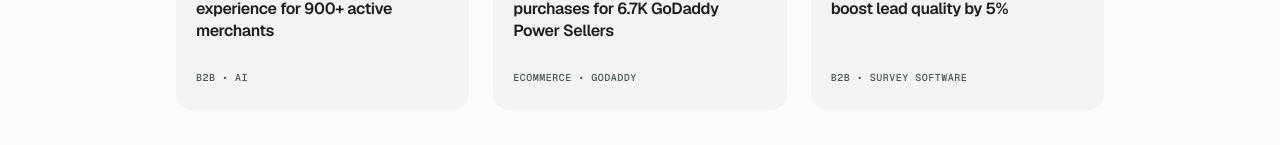
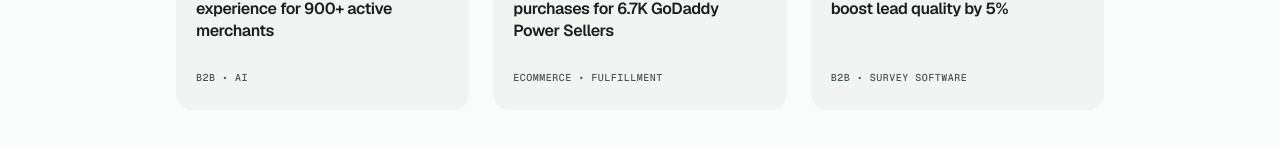
Before and after one commit to omguillermo/portfolio-gemini-v0, a Next.js app: page / in a window 1280 px wide. Shown: the part 807-952 px from the top of the page. Built offline with nearby package versions, Linux system fonts and the light colour scheme.

Commit message:
fix(tags): update GoDaddy tag to abstract ECOMMERCE • FULFILLMENT for consistency

```diff
--- a/data/projects.ts
+++ b/data/projects.ts
@@ -105,7 +105,7 @@ export const projectsData: Record<string, ProjectData> = {
     subtitle: "Improving the order fulfillment process for Power Sellers by natively integrating ShipEngine into the GoDaddy Commerce ecosystem.",
     role: "Senior Product Designer",
     timeline: "4 Months (Released July 2022)",
-    tag: "ECOMMERCE • GODADDY",
+    tag: "ECOMMERCE • FULFILLMENT",
     metric: "6.7K Merchants",
     thumbnail: "/projects/godaddy-labels/godaddy-shippinglabels-cover-temp.png",
     impact: "6,722 active merchants (+236% increase over legacy tool) purchased 7,521 shipping labels in the first 3 months.",
```
